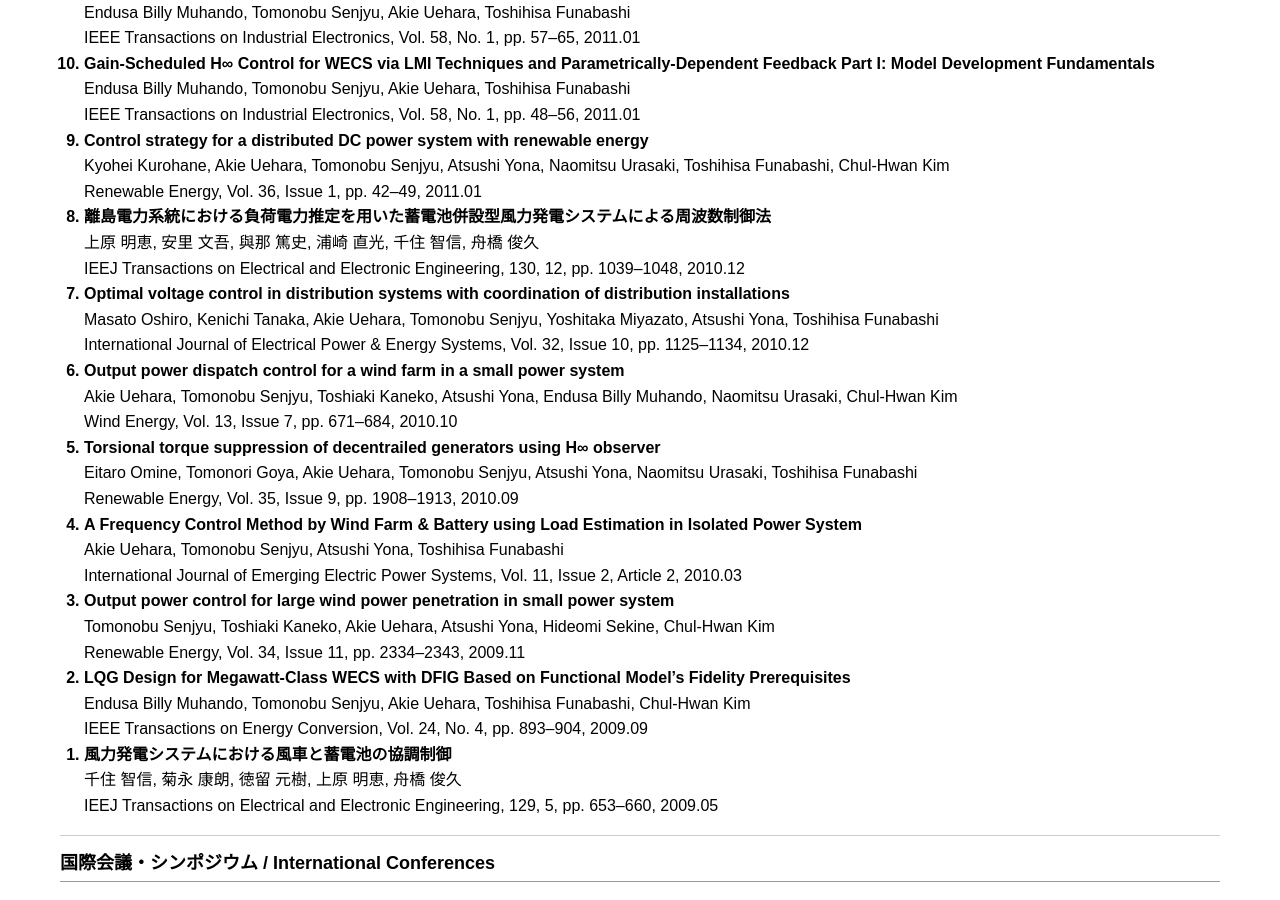
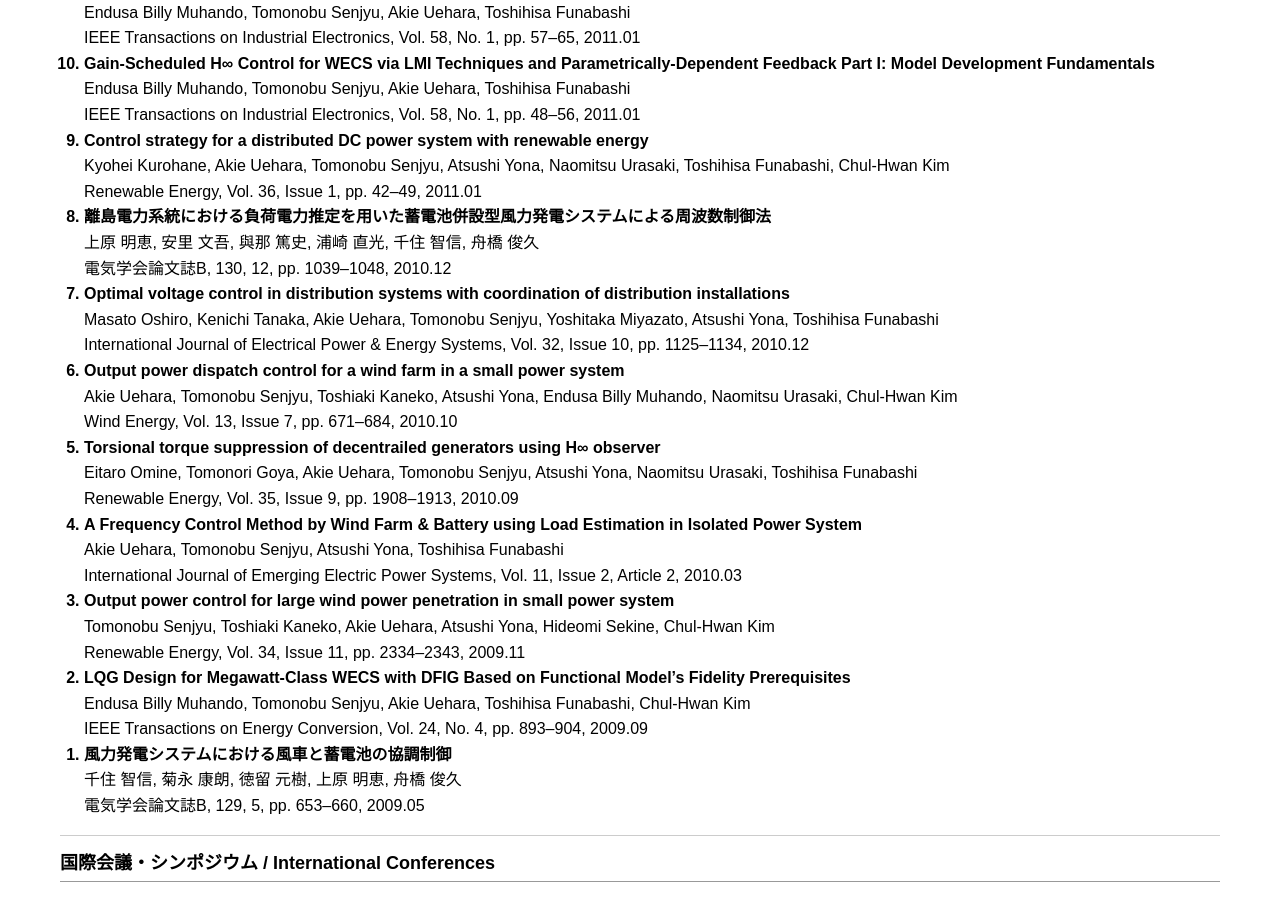
Before and after one commit to akieuehara/AkieUehara.github.io, a Jekyll site: the page built from publications.md, in a window 1280 px wide and 900 px high, scrolled down 2288 px. Built offline with Jekyll 4.4.1, drawn with Linux system fonts in a browser that asks for light colours; comment, search, counter and statistics services are not loaded.

Commit message:
Update publications.md

```diff
--- a/publications.md
+++ b/publications.md
@@ -180,7 +180,7 @@
 
 <li><b>離島電力系統における負荷電力推定を用いた蓄電池併設型風力発電システムによる周波数制御法</b><br>
 上原 明恵, 安里 文吾, 與那 篤史, 浦崎 直光, 千住 智信, 舟橋 俊久<br>
-IEEJ Transactions on Electrical and Electronic Engineering, 130, 12, pp. 1039–1048, 2010.12  <br>
+電気学会論文誌B, 130, 12, pp. 1039–1048, 2010.12  <br>
 <span class="__dimensions_badge_embed__" data-doi="10.1541/ieejpes.130.1039" data-style="small_rectangle"></span></li>
 
 <li><b>Optimal voltage control in distribution systems with coordination of distribution installations</b><br>
@@ -215,7 +215,7 @@
 
 <li><b>風力発電システムにおける風車と蓄電池の協調制御</b><br>
 千住 智信, 菊永 康朗, 徳留 元樹, 上原 明恵, 舟橋 俊久<br>
-IEEJ Transactions on Electrical and Electronic Engineering, 129, 5, pp. 653–660, 2009.05<br>
+電気学会論文誌B, 129, 5, pp. 653–660, 2009.05<br>
 <span class="__dimensions_badge_embed__" data-doi="10.1541/ieejpes.129.653" data-style="small_rectangle"></span></li>
 
 </ol>
```
